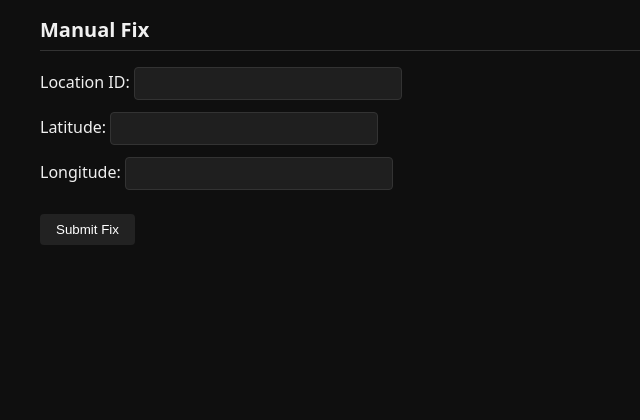
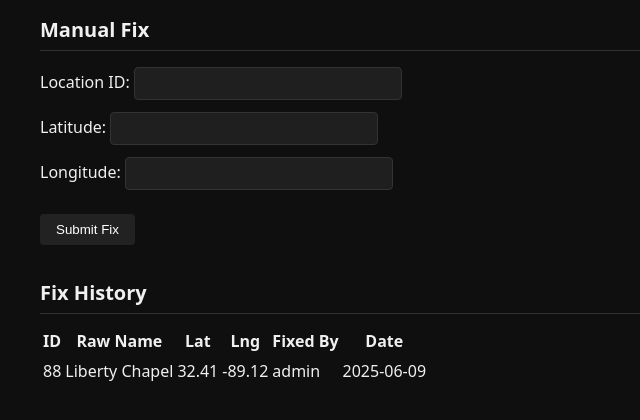
Before and after one commit to 7L7K/mapem, a Flask app: page /admin/geocode/ in a window 1280 px wide. Shown: the part 232-652 px from the top of the page, without its empty margins (0-640 px from the left). Run offline with Flask 3, Linux system fonts and the light colour scheme; data that the repository does not hold is empty.

Commit message:
Add manual fix logging

```diff
--- a/backend/data/manual_place_fixes.json
+++ b/backend/data/manual_place_fixes.json
@@ -20,7 +20,6 @@
     "lng": -90.179,
     "source": "manual"
   },
-
   "cleveland ms": {
     "modern_equivalent": "Cleveland, Bolivar County, Mississippi, USA",
     "lat": 33.744,
@@ -35,5 +34,11 @@
     "modern_equivalent": "Beat 4, Choctaw County, Mississippi, USA",
     "lat": 33.2602,
     "lng": -89.2789
+  },
+  "liberty chapel": {
+    "modern_equivalent": "Liberty Chapel",
+    "lat": 32.41,
+    "lng": -89.12,
+    "source": "admin"
   }
 }
--- /dev/null
+++ b/backend/data/manual_place_fixes_history.json
@@ -0,0 +1,10 @@
+[
+  {
+    "id": 88,
+    "raw_name": "Liberty Chapel",
+    "lat": 32.41,
+    "lng": -89.12,
+    "fixed_by": "admin",
+    "date": "2025-06-09"
+  }
+]
--- a/backend/routes/geocode_dashboard.py
+++ b/backend/routes/geocode_dashboard.py
@@ -2,11 +2,16 @@
 
 from flask import Blueprint, render_template, request, redirect, url_for
 from sqlalchemy import func
+from pathlib import Path
+import json
+from datetime import datetime
 
 from backend.db import SessionLocal
 from backend.models.location import Location
 from backend.models.enums import LocationStatusEnum
 from backend.utils.logger import get_file_logger
+from backend.config import DATA_DIR
+from backend.utils.helpers import normalize_location
 
 logger = get_file_logger("geocode_dashboard")
 
@@ -16,6 +21,9 @@ geocode_dashboard = Blueprint(
     url_prefix="/admin/geocode",
     template_folder="../templates",
 )
+
+FIXES_PATH = Path(DATA_DIR) / "manual_place_fixes.json"
+HISTORY_PATH = Path(DATA_DIR) / "manual_place_fixes_history.json"
 
 
 @geocode_dashboard.route("/", methods=["GET"], strict_slashes=False)
@@ -29,9 +37,16 @@ def show_dashboard():
             .all()
         )
         stats_dict = {str(status): count for status, count in stats}
+        history = []
+        if HISTORY_PATH.exists():
+            try:
+                with open(HISTORY_PATH, "r", encoding="utf-8") as f:
+                    history = json.load(f)
+            except Exception:
+                logger.exception("Failed to load %s", HISTORY_PATH)
     finally:
         db.close()
-    return render_template("geocode_dashboard.html", stats=stats_dict)
+    return render_template("geocode_dashboard.html", stats=stats_dict, history=history)
 
 
 @geocode_dashboard.route("/manual-fix", methods=["POST"], strict_slashes=False)
@@ -40,6 +55,7 @@ def manual_fix():
     loc_id = request.form.get("id", type=int)
     lat = request.form.get("lat", type=float)
     lng = request.form.get("lng", type=float)
+    source = request.form.get("source", "admin_dashboard")
 
     if not loc_id or lat is None or lng is None:
         logger.warning("⚠️ manual_fix missing parameters")
@@ -52,8 +68,54 @@ def manual_fix():
             loc.latitude = lat
             loc.longitude = lng
             loc.status = LocationStatusEnum.manual_override
+            loc.source = source
             db.commit()
             logger.info("🔧 manual override applied to location %s", loc_id)
+
+            # update manual_place_fixes.json
+            key = normalize_location(loc.raw_name) or loc.normalized_name
+            try:
+                fixes = {}
+                if FIXES_PATH.exists():
+                    with open(FIXES_PATH, "r", encoding="utf-8") as f:
+                        fixes = json.load(f)
+            except Exception:
+                logger.exception("Failed to load %s", FIXES_PATH)
+                fixes = {}
+
+            fixes[key] = {
+                "modern_equivalent": loc.raw_name,
+                "lat": lat,
+                "lng": lng,
+                "source": source,
+            }
+
+            with open(FIXES_PATH, "w", encoding="utf-8") as f:
+                json.dump(fixes, f, indent=2)
+
+            # append history entry
+            history = []
+            if HISTORY_PATH.exists():
+                try:
+                    with open(HISTORY_PATH, "r", encoding="utf-8") as f:
+                        history = json.load(f)
+                except Exception:
+                    logger.exception("Failed to load %s", HISTORY_PATH)
+                    history = []
+
+            history.append(
+                {
+                    "id": loc_id,
+                    "raw_name": loc.raw_name,
+                    "lat": lat,
+                    "lng": lng,
+                    "fixed_by": source,
+                    "date": datetime.utcnow().date().isoformat(),
+                }
+            )
+
+            with open(HISTORY_PATH, "w", encoding="utf-8") as f:
+                json.dump(history, f, indent=2)
         else:
             logger.warning("⚠️ Location %s not found", loc_id)
     except Exception:
--- a/backend/templates/geocode_dashboard.html
+++ b/backend/templates/geocode_dashboard.html
@@ -82,7 +82,32 @@
     <label>Longitude:
       <input name="lng" type="text" required>
     </label>
+    <input type="hidden" name="source" value="admin_dashboard">
     <button type="submit">Submit Fix</button>
   </form>
+
+  <h2>Fix History</h2>
+  <table>
+    <tr>
+      <th>ID</th>
+      <th>Raw Name</th>
+      <th>Lat</th>
+      <th>Lng</th>
+      <th>Fixed By</th>
+      <th>Date</th>
+    </tr>
+    {% for entry in history %}
+      <tr>
+        <td>{{ entry.id }}</td>
+        <td>{{ entry.raw_name }}</td>
+        <td>{{ entry.lat }}</td>
+        <td>{{ entry.lng }}</td>
+        <td>{{ entry.fixed_by }}</td>
+        <td>{{ entry.date }}</td>
+      </tr>
+    {% else %}
+      <tr><td colspan="6">No fixes yet</td></tr>
+    {% endfor %}
+  </table>
 </body>
 </html>
```
Lines whose indentation alone changed are shown as unchanged.
